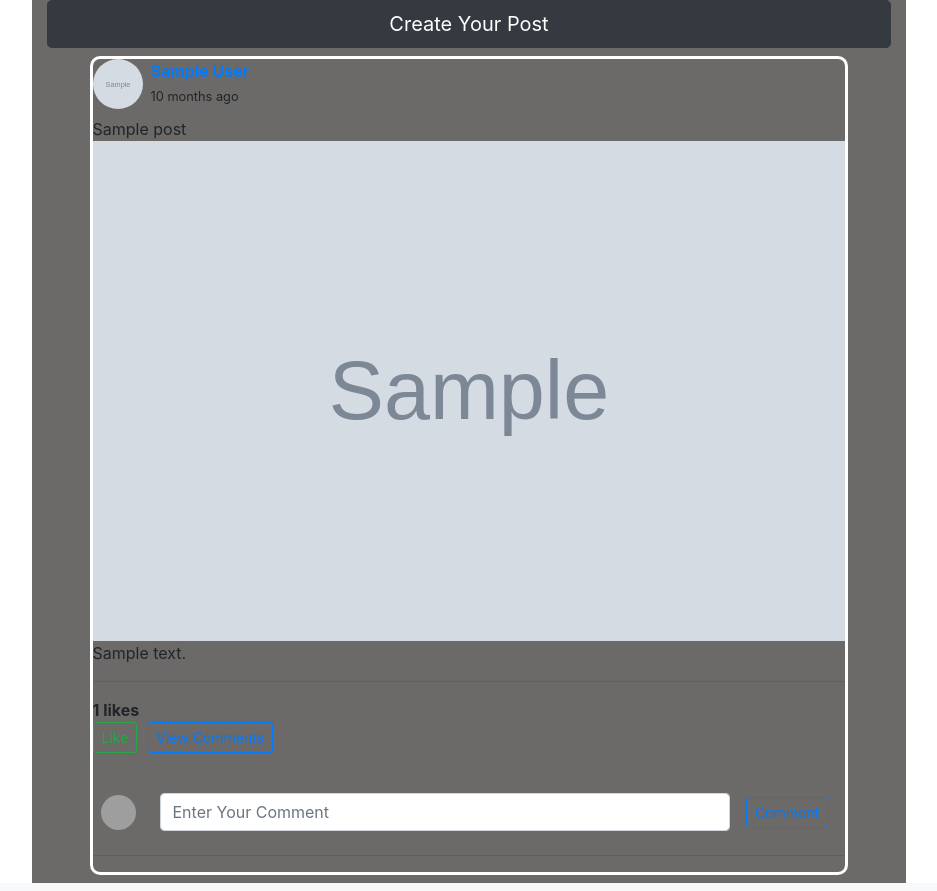
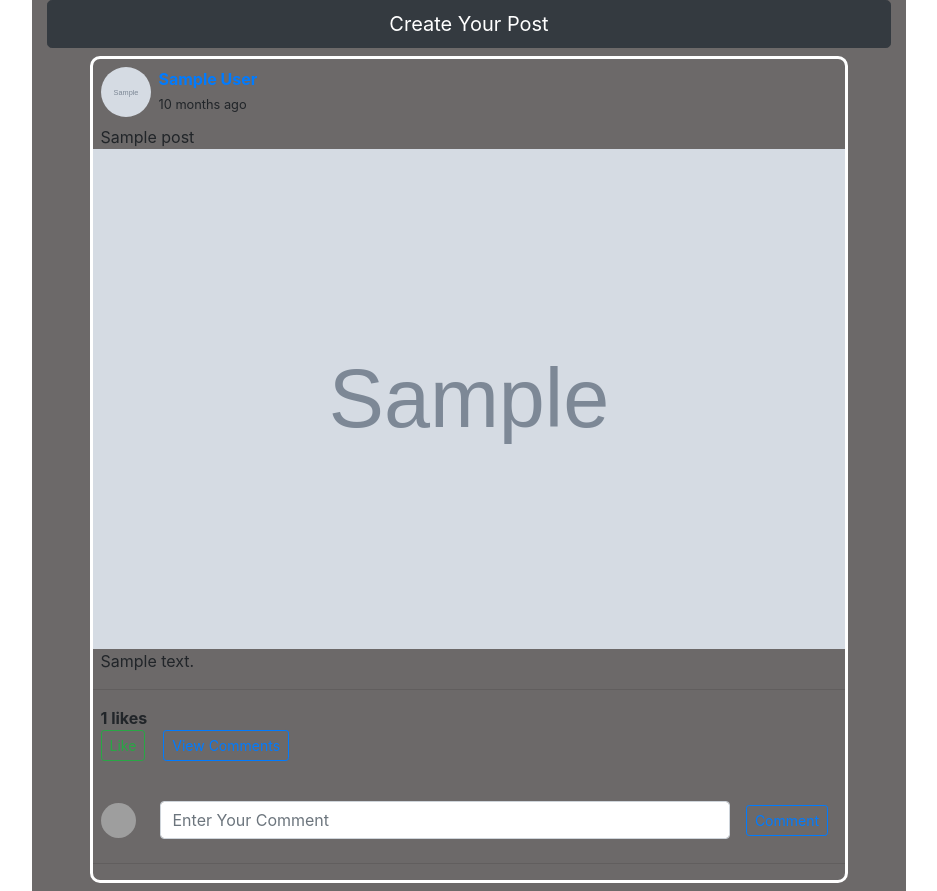
Before and after one commit to omkarpoudel6/socialMedia, a Django app: template SocialMedia/templates/home.html in a window 1280 px wide. Shown: the part 66-957 px from the top of the page, without its empty margins (171-1108 px from the left). Run offline with Django 3.2, Linux system fonts and the light colour scheme; data comes from the database, SQL or seed files in the repository; both versions use the stored data as it was after the commit; the template is opened without the code that fills it: values that come from a table or form of the project are taken from there, most other values are stand-ins (such as "Sample title", 1, 10 or a date in 2020); grey boxes marked "Sample" are stand-in pictures; some libraries are stand-ins or nearby versions; grey boxes are pictures that could not be loaded.

```diff
--- a/SocialMedia/templates/home.html
+++ b/SocialMedia/templates/home.html
@@ -32,10 +32,12 @@
               </form>
           </div>
         </div>
+
+<!--        posts portion-->
         <div class="post" style="width:90%;margin:0 auto;background:#6c6969;">
             {% for post in posts %}
                 <div class="post-complete my-2" style="border:3px solid white; border-radius:10px;">
-                    <div class="author-info" style="display:flex;">
+                    <div class="author-info mx-2 my-2" style="display:flex;">
                         <div class="author-image">
                             <img src="{{post.author.user.avatar.url}}" style="height:50px;width:50px;border-radius:30px;" class="img-fluid">
                         </div>
@@ -45,17 +47,17 @@
                         </div>
                     </div>
                     <div class="complete-post my-2">
-                        {{post.title}}<br>
+                        <span class="post-title mx-2">{{post.title}}</span><br>
 
                         {% if post.image %}
                             <div class="imagepart justify-content-center">
                                 <img src="{{post.image.url}}" style="width:100%;height:500px;" class="img-fluid" alt="Image loading Failed"><br>
                             </div>
                         {% endif %}
-                        {{post.content}}<br>
+                        <span class="post-content mx-2">{{post.content}}</span><br>
                         <hr>
                         <div class="like-comment-buttons" style="display:flex;">
-                            <div class="like-button">
+                            <div class="like-button mx-2">
                                 <strong>{{post.liked.all.count}} likes</strong>
                                 <form action="{% url 'posts:like-post' %}" method="post">
                                     {% csrf_token %}
```
Also changed, not shown: SocialMedia/db.sqlite3.
